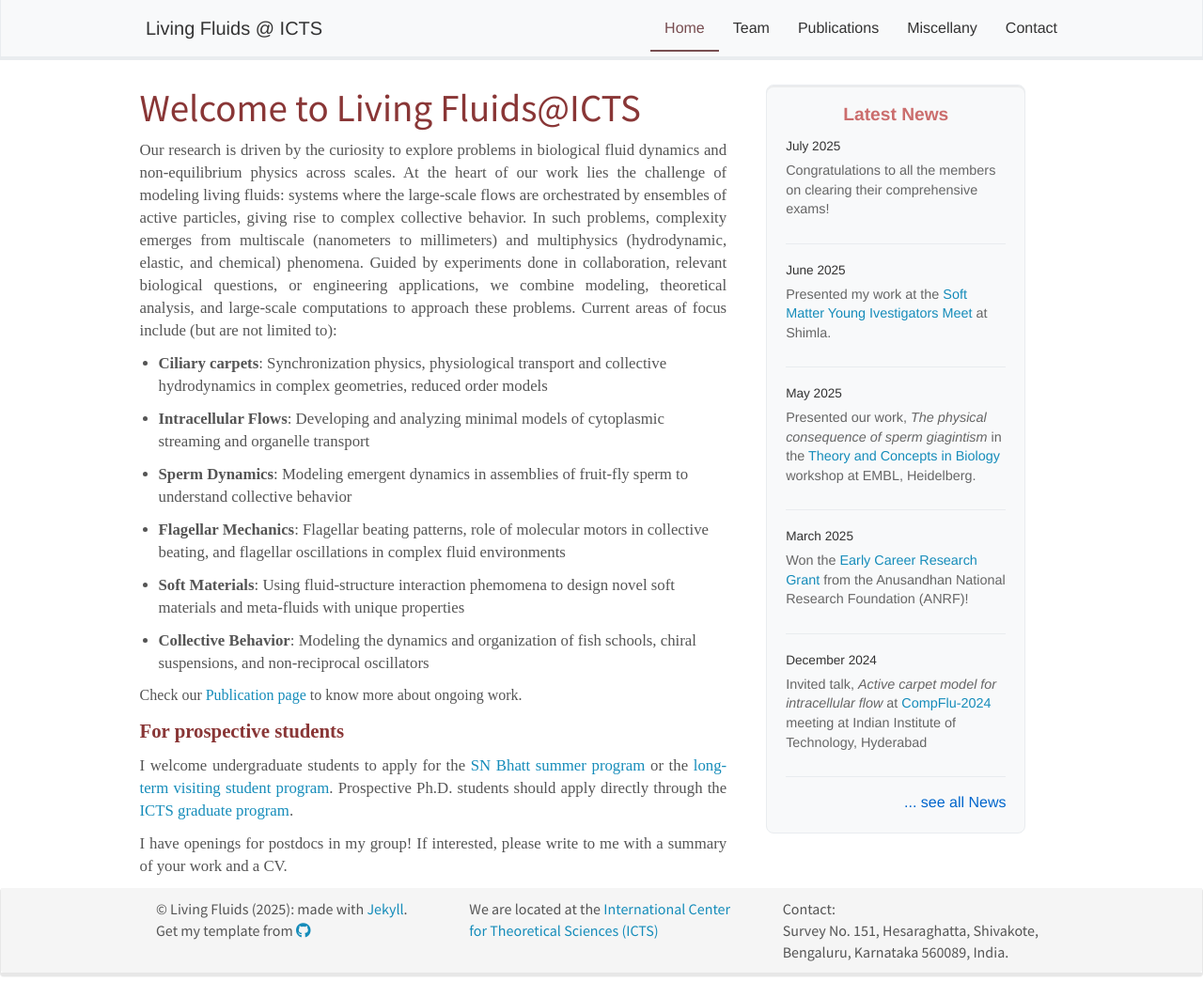
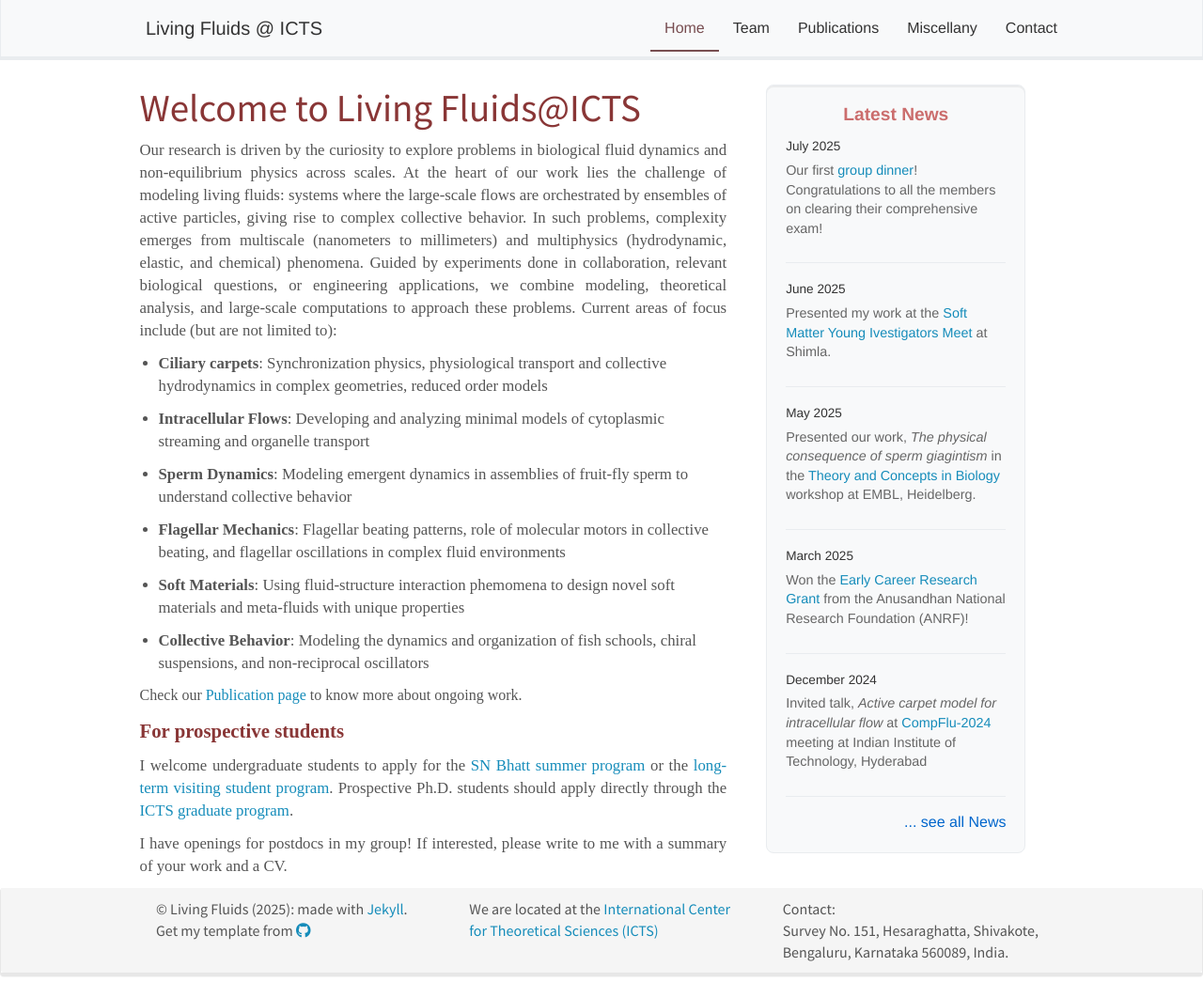
Before and after one commit to bratochakra/bratochakra.github.io, a Jekyll site: the page built from _pages/home.md, in a window 1280 px wide and 1061 px high. Shown: the whole window at 94% size. Built offline with Jekyll 4.4.1, drawn with Linux system fonts in a browser that asks for light colours; nearby versions of some CDN libraries; a style sheet for code colours, icons or effects is not loaded.

Commit message:
group photo done

```diff
--- a/_data/news.yml
+++ b/_data/news.yml
@@ -1,6 +1,10 @@
 - date: July 2025
-  text: Congratulations to all the members on clearing their comprehensive exams!
+  text: Our first [group dinner](/allnews.html)! Congratulations to all the members on clearing their comprehensive exam!
   image:
+
+- date:
+  text:
+  image: dinner_july_2025.jpg
 
 - date: June 2025
   text: Presented my work at the [Soft Matter Young Ivestigators Meet](https://www.smyim.org/home) at Shimla.
--- a/_pages/allnews.html
+++ b/_pages/allnews.html
@@ -13,7 +13,7 @@ permalink: /allnews.html
       </div>
       {% if news.image %}
       <div style="margin-top: 15px;">
-        <img src="{{ news.image }}" alt="News image" style="max-width: 100%; border-radius: 5px; box-shadow: 0 2px 5px rgba(0,0,0,0.1);">
+        <img src="{{ site.url }}{{ site.baseurl }}/images/news/{{ news.image }}" alt="News image" style="max-width: 100%; border-radius: 5px; box-shadow: 0 2px 5px rgba(0,0,0,0.1);">
       </div>
       {% endif %}
     </div>
```
